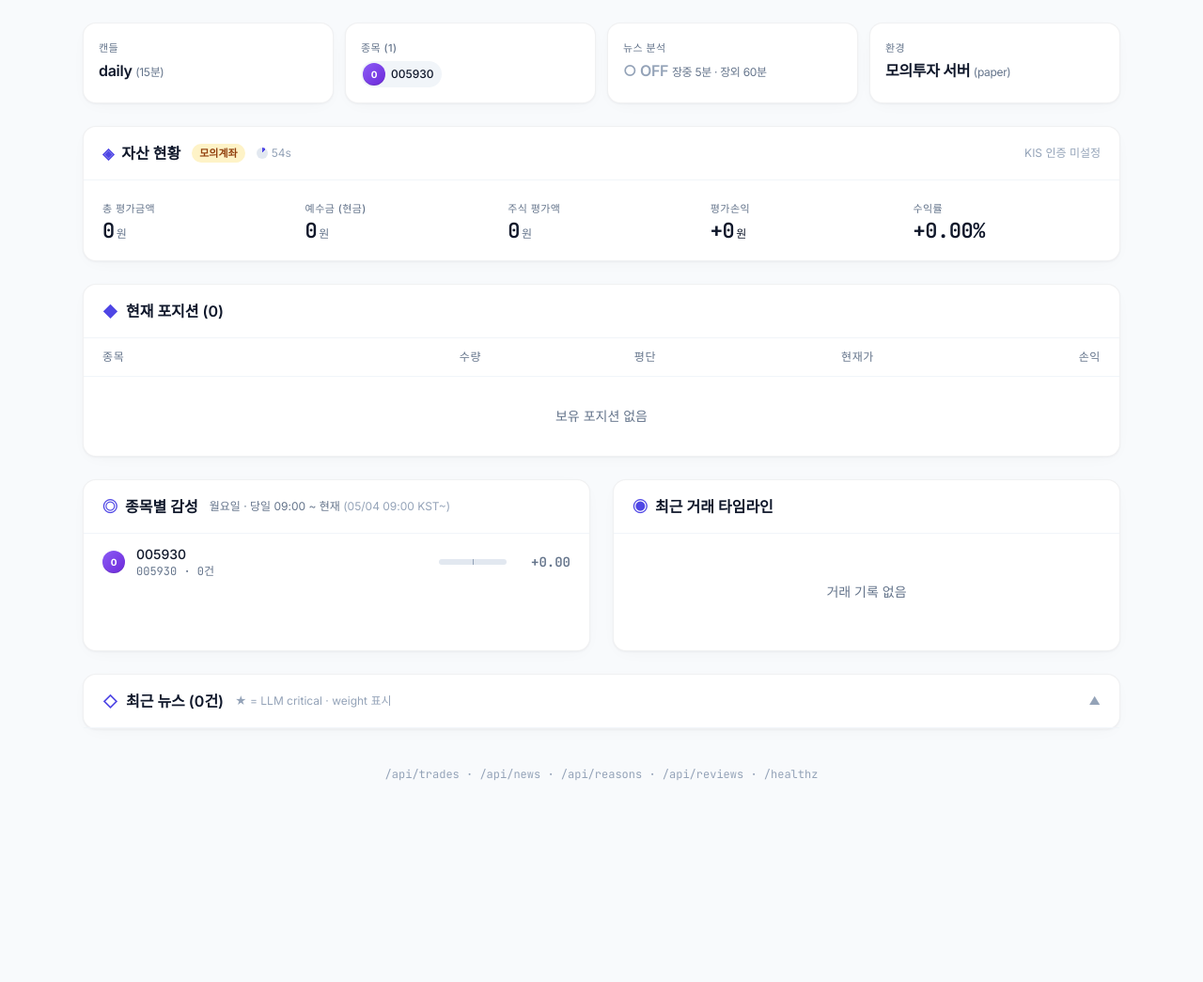
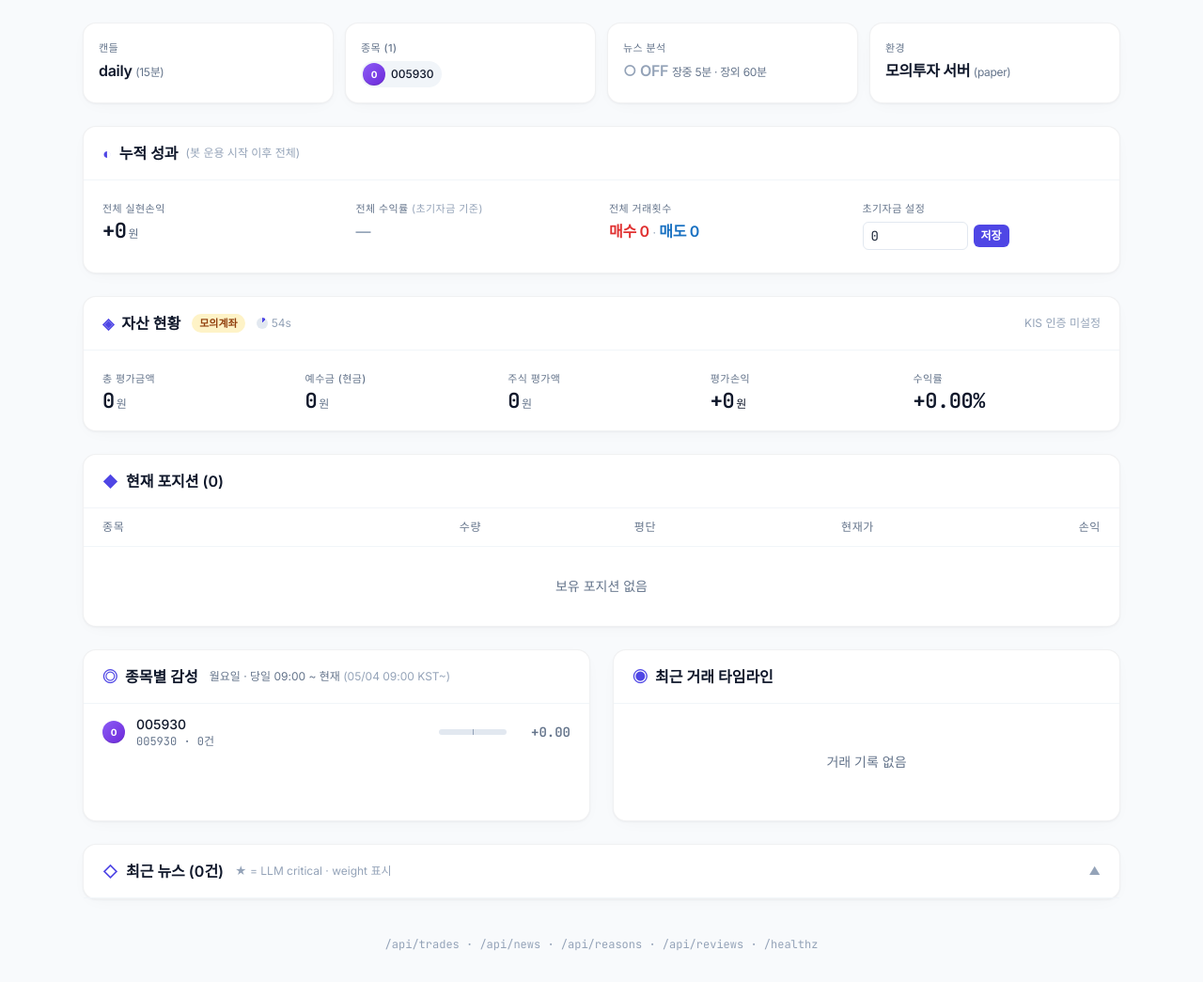
Before and after one commit to inwhan987/-, a FastAPI app: page / in a window 1280 px wide. Shown: the part 62-1107 px from the top of the page at 94% size. Before the commit the page ends 893 px from the top, so only its background shows below. Run offline with FastAPI, Linux system fonts and the light colour scheme; data that the repository does not hold is empty; some libraries are stand-ins or nearby versions.

Commit message:
feat: 누적 성과 섹션 추가 (전체 실현손익·수익률·거래횟수·초기자금 설정)

```diff
--- a/stock_bot/config/settings.py
+++ b/stock_bot/config/settings.py
@@ -139,6 +139,9 @@ class Settings(BaseSettings):
     # Claude API 예산 (0이면 표시 안 함)
     api_budget_usd: float = Field(default=0.0)
 
+    # 성과 측정 기준 초기 자금 (0이면 수익률% 미표시)
+    initial_capital_krw: float = Field(default=0.0)
+
     @property
     def symbols(self) -> list[str]:
         return [s.strip() for s in self.trade_symbols.split(",") if s.strip()]
--- a/stock_bot/web/app.py
+++ b/stock_bot/web/app.py
@@ -133,6 +133,7 @@ class ConfigUpdate(BaseModel):
     sizing: str | None = Field(default=None)
     dry_run: bool | None = Field(default=None)
     candle: str | None = Field(default=None)
+    initial_capital: float | None = Field(default=None)
 
 BASE = Path(__file__).parent
 templates = Jinja2Templates(directory=str(BASE / "templates"))
@@ -302,6 +303,43 @@ def _sentiment_summary() -> tuple[list[dict], dict]:
     return out, window
 
 
+def _realized_pnl_summary() -> dict:
+    """TradeLog 전체에서 실현손익·거래횟수 계산."""
+    import json as _json
+    with Session(TRADE_ENGINE) as s:
+        rows = s.scalars(select(TradeLog).order_by(TradeLog.ts)).all()
+
+    total_realized = 0.0
+    buy_count = 0
+    sell_count = 0
+    for r in rows:
+        if r.side == "buy":
+            buy_count += 1
+        elif r.side == "sell":
+            sell_count += 1
+            details: dict = {}
+            raw = getattr(r, "details", "") or ""
+            if raw:
+                try:
+                    details = _json.loads(raw)
+                except Exception:
+                    pass
+            avg_price = details.get("avg_price", 0.0) or 0.0
+            if avg_price > 0:
+                total_realized += (r.price - avg_price) * r.quantity
+
+    initial = settings.initial_capital_krw
+    pnl_pct = (total_realized / initial * 100) if initial > 0 else None
+    return {
+        "realized_pnl": total_realized,
+        "pnl_pct": pnl_pct,
+        "buy_count": buy_count,
+        "sell_count": sell_count,
+        "total_trades": buy_count + sell_count,
+        "initial_capital": initial,
+    }
+
+
 def _live_positions() -> list[dict]:
     """브로커에서 현재 잔고 조회. 실패하면 빈 리스트."""
     global _broker_instance
@@ -416,6 +454,7 @@ def create_app() -> FastAPI:
         sentiment, news_window = _sentiment_summary()
         positions = _live_positions()
         account = _account_summary()
+        perf = _realized_pnl_summary()
         cfg = {
             "strategy": settings.trade_strategy,
             "sizing": settings.position_sizing,
@@ -437,6 +476,7 @@ def create_app() -> FastAPI:
                 "news_window": news_window,
                 "positions": positions,
                 "account": account,
+                "perf": perf,
                 "config": cfg,
             },
         )
@@ -596,6 +636,12 @@ def create_app() -> FastAPI:
             settings.live_candle = payload.candle  # type: ignore[assignment]
             _update_override_key("LIVE_CANDLE", payload.candle)
             logger.info("candle 변경: {} → .env.overrides 반영 (봇 핫리로드)", payload.candle)
+        if payload.initial_capital is not None:
+            if payload.initial_capital < 0:
+                raise HTTPException(400, "initial_capital must be >= 0")
+            settings.initial_capital_krw = payload.initial_capital  # type: ignore[assignment]
+            _update_override_key("INITIAL_CAPITAL_KRW", str(int(payload.initial_capital)))
+            logger.info("초기자금 변경: {}원 → .env.overrides 반영", int(payload.initial_capital))
         if not updates:
             if payload.dry_run is None:
                 raise HTTPException(400, "no fields to update")
--- a/stock_bot/web/templates/dashboard.html
+++ b/stock_bot/web/templates/dashboard.html
@@ -187,6 +187,57 @@
         {% else %}
           {{ config.env }}
         {% endif %}
+      </div>
+    </div>
+  </section>
+
+  <section class="card">
+    <h2 class="px-5 py-4 font-semibold border-b border-slate-100 flex items-center gap-2">
+      <span class="text-indigo-600">◐</span> 누적 성과
+      <span class="text-xs font-normal text-slate-400">(봇 운용 시작 이후 전체)</span>
+    </h2>
+    <div class="grid grid-cols-2 md:grid-cols-4 gap-4 p-5 text-sm">
+      <div>
+        <div class="metric-label">전체 실현손익</div>
+        <div class="metric-value mt-1 mono
+          {% if perf.realized_pnl > 0 %}score-pos{% elif perf.realized_pnl < 0 %}score-neg{% endif %}">
+          {% if perf.realized_pnl > 0 %}▲{% elif perf.realized_pnl < 0 %}▼{% endif %}
+          {{ "{:+,.0f}".format(perf.realized_pnl) }}<span class="text-xs font-normal text-slate-500 ml-0.5">원</span>
+        </div>
+      </div>
+      <div>
+        <div class="metric-label">전체 수익률
+          <span class="text-slate-400 font-normal normal-case">(초기자금 기준)</span>
+        </div>
+        {% if perf.pnl_pct is not none %}
+        <div class="metric-value mt-1 mono
+          {% if perf.pnl_pct > 0 %}score-pos{% elif perf.pnl_pct < 0 %}score-neg{% endif %}">
+          {% if perf.pnl_pct > 0 %}▲{% elif perf.pnl_pct < 0 %}▼{% endif %}
+          {{ "%+.2f"|format(perf.pnl_pct) }}%
+        </div>
+        {% else %}
+        <div class="metric-value sm mt-1 text-slate-400">—</div>
+        {% endif %}
+      </div>
+      <div>
+        <div class="metric-label">전체 거래횟수</div>
+        <div class="metric-value sm mt-1">
+          <span style="color:var(--up)">매수 {{ perf.buy_count }}</span>
+          <span class="text-slate-400 text-xs font-normal">·</span>
+          <span style="color:var(--down)">매도 {{ perf.sell_count }}</span>
+        </div>
+      </div>
+      <div>
+        <div class="metric-label">초기자금 설정</div>
+        <div class="mt-1 flex items-center gap-1.5">
+          <input id="initial-capital-input" type="number" step="100000"
+            value="{{ perf.initial_capital|int }}"
+            class="w-28 px-2 py-1 rounded-md border border-slate-200 text-sm mono text-slate-800 focus:outline-none focus:border-indigo-400"
+            placeholder="10000000">
+          <button onclick="saveInitialCapital()"
+            class="px-2 py-1 rounded-md bg-indigo-600 text-white text-xs font-semibold hover:bg-indigo-700">저장</button>
+        </div>
+        <div id="capital-status" class="text-xs mt-1 text-slate-400"></div>
       </div>
     </div>
   </section>
@@ -416,6 +467,28 @@
 </div>
 
 <script>
+  // 초기자금 저장
+  async function saveInitialCapital() {
+    const input = document.getElementById('initial-capital-input');
+    const status = document.getElementById('capital-status');
+    const val = parseFloat(input.value);
+    if (isNaN(val) || val < 0) { status.textContent = '올바른 금액을 입력하세요'; return; }
+    status.textContent = '저장 중...';
+    try {
+      const r = await fetch('/api/config', {
+        method: 'POST',
+        headers: {'Content-Type': 'application/json'},
+        body: JSON.stringify({initial_capital: val}),
+      });
+      if (!r.ok) throw new Error(await r.text());
+      status.textContent = '✓ 저장됨 (새로고침 시 수익률 반영)';
+      status.className = 'text-xs mt-1 text-emerald-600';
+    } catch(e) {
+      status.textContent = '✗ ' + e.message;
+      status.className = 'text-xs mt-1 text-red-600';
+    }
+  }
+
   // 셀렉트 변경 → /api/config 저장
   async function updateConfig(field, value) {
     const status = document.getElementById('cfg-status');
```
Also changed, not shown: 1 other file.
